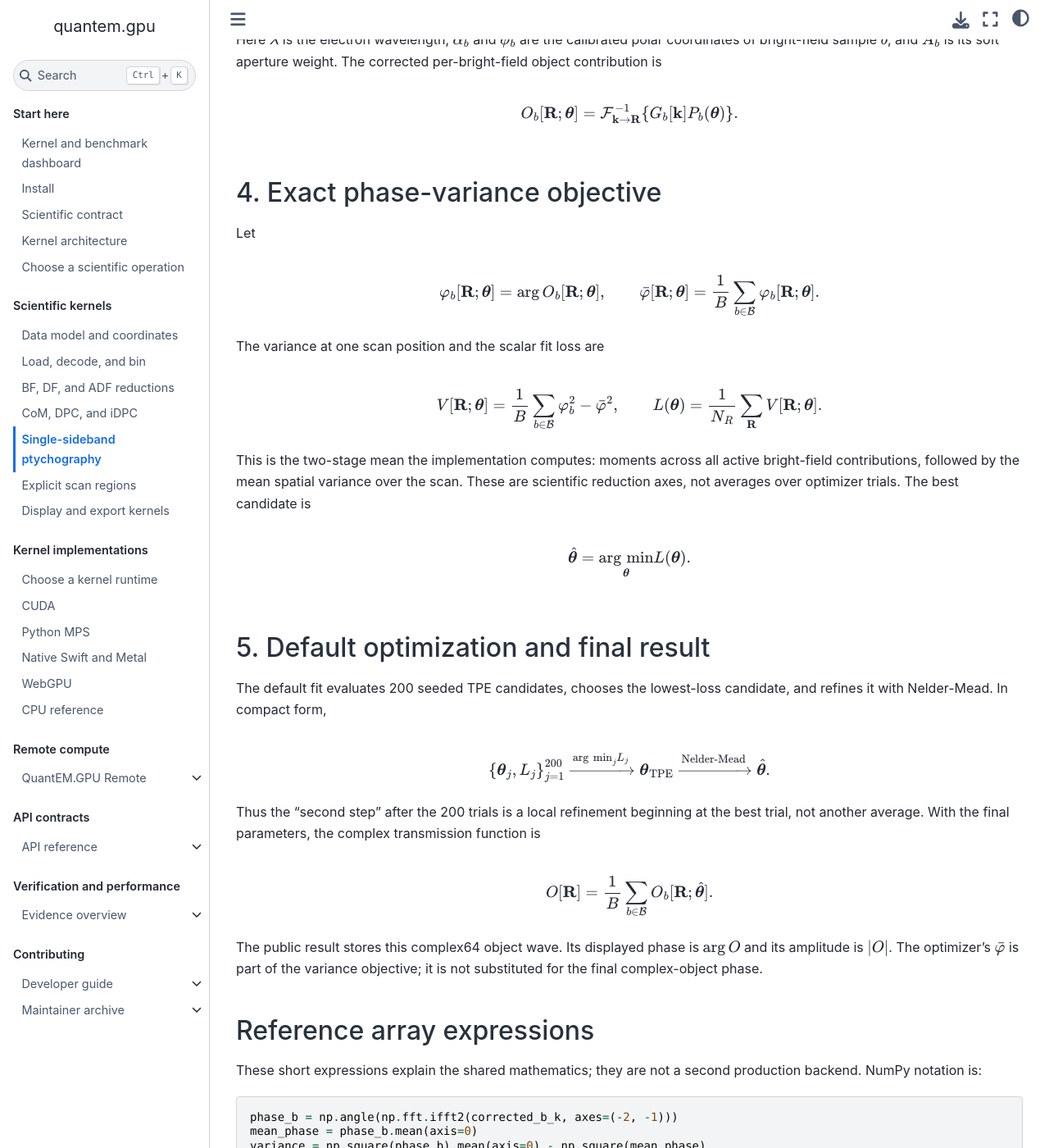
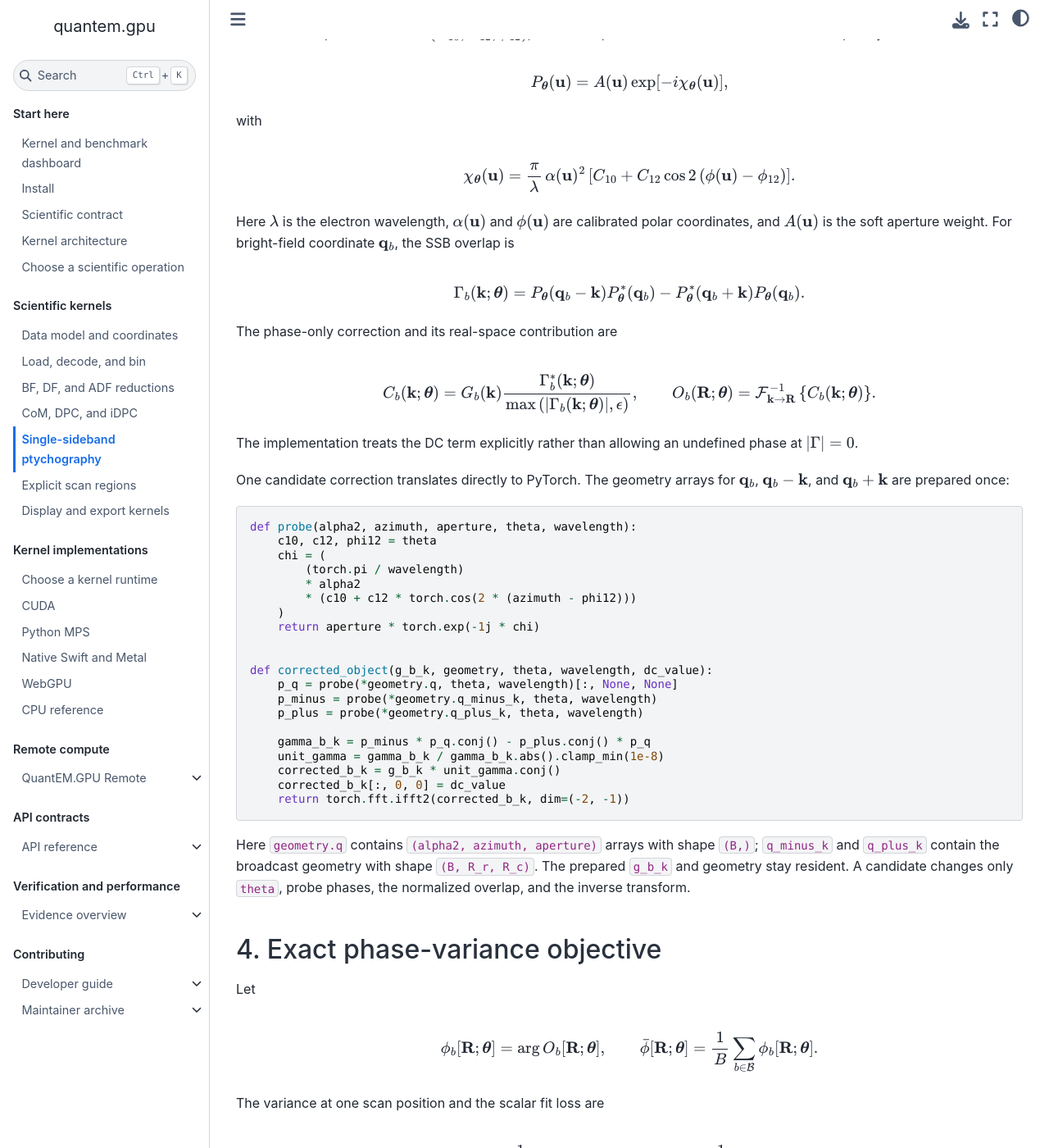
Before and after one commit to bobleesj/quantem.gpu, a Jupyter Book: the page built from docs/kernels/ssb.md, in a window 1280 px wide and 1400 px high, scrolled down 1524 px. Shown: the whole window at 82% size. Built offline with Jupyter Book 1.0.4 settings and Sphinx 7.4.7 and the Sphinx Book theme 1.1.4, drawn with Linux system fonts in a browser that asks for light colours; some of the changed text lies outside the part shown.

Commit message:
Explain SSB math with PyTorch

````diff
--- a/docs/kernels/ssb.md
+++ b/docs/kernels/ssb.md
@@ -54,6 +54,19 @@ $$
 The prepared $G_b[\mathbf k]$ columns, bright-field indices, aperture geometry,
 and FFT plans remain resident and are reused across optimizer candidates.
 
+The same transform is direct in PyTorch. If `selected_R_q` has shape
+`(R_r, R_c, B)`, moving the bright-field axis first gives the mathematical
+$G_b[\mathbf k]$ layout:
+
+```python
+import torch
+
+g_b_k = torch.fft.fft2(
+    selected_R_q.movedim(-1, 0),  # (B, R_r, R_c)
+    dim=(-2, -1),
+)
+```
+
 Here $\mathbf k$ indexes **scan frequency**, while $b$ indexes one selected
 bright-field detector coordinate. The inverse FFT converts each corrected
 $\mathbf k$ plane back to probe/scan position $\mathbf R$ before the variance is
@@ -65,53 +78,119 @@ $\boldsymbol\theta$.
 ## 3. Candidate aberration correction
 
 For candidate parameters
-$\boldsymbol\theta=(C_{10},C_{12},\phi_{12})$, the hot path evaluates
+$\boldsymbol\theta=(C_{10},C_{12},\phi_{12})$, define the probe transfer
+function at detector-frequency coordinate $\mathbf u$ as
 
 $$
-\chi_b(\boldsymbol\theta)
-=\frac{2\pi}{\lambda}\,\alpha_b^2
-\left[C_{10}+C_{12}\cos 2(\phi_b-\phi_{12})\right],
+P_{\boldsymbol\theta}(\mathbf u)
+=A(\mathbf u)\exp[-i\chi_{\boldsymbol\theta}(\mathbf u)],
 $$
 
-and forms the complex probe factor
+with
 
 $$
-P_b(\boldsymbol\theta)
-=A_b\exp\!\left[-i\chi_b(\boldsymbol\theta)\right].
+\chi_{\boldsymbol\theta}(\mathbf u)
+=\frac{\pi}{\lambda}\,\alpha(\mathbf u)^2
+\left[C_{10}+C_{12}\cos 2\left(\phi(\mathbf u)-\phi_{12}\right)\right].
 $$
 
-Here $\lambda$ is the electron wavelength, $\alpha_b$ and $\phi_b$ are the
-calibrated polar coordinates of bright-field sample $b$, and $A_b$ is its soft
-aperture weight. The corrected per-bright-field object contribution is
+Here $\lambda$ is the electron wavelength, $\alpha(\mathbf u)$ and
+$\phi(\mathbf u)$ are calibrated polar coordinates, and $A(\mathbf u)$ is the
+soft aperture weight. For bright-field coordinate $\mathbf q_b$, the SSB
+overlap is
 
 $$
-O_b[\mathbf R;\boldsymbol\theta]
+\Gamma_b(\mathbf k;\boldsymbol\theta)
+=P_{\boldsymbol\theta}(\mathbf q_b-\mathbf k)
+ P_{\boldsymbol\theta}^{*}(\mathbf q_b)
+-P_{\boldsymbol\theta}^{*}(\mathbf q_b+\mathbf k)
+ P_{\boldsymbol\theta}(\mathbf q_b).
+$$
+
+The phase-only correction and its real-space contribution are
+
+$$
+C_b(\mathbf k;\boldsymbol\theta)
+=G_b(\mathbf k)
+\frac{\Gamma_b^{*}(\mathbf k;\boldsymbol\theta)}
+{\max\left(|\Gamma_b(\mathbf k;\boldsymbol\theta)|,\epsilon\right)},
+\qquad
+O_b(\mathbf R;\boldsymbol\theta)
 =\mathcal F^{-1}_{\mathbf k\rightarrow\mathbf R}
-\{G_b[\mathbf k]P_b(\boldsymbol\theta)\}.
+\left\{C_b(\mathbf k;\boldsymbol\theta)\right\}.
 $$
+
+The implementation treats the DC term explicitly rather than allowing an
+undefined phase at $|\Gamma|=0$.
+
+One candidate correction translates directly to PyTorch. The geometry arrays
+for $\mathbf q_b$, $\mathbf q_b-\mathbf k$, and
+$\mathbf q_b+\mathbf k$ are prepared once:
+
+```python
+def probe(alpha2, azimuth, aperture, theta, wavelength):
+    c10, c12, phi12 = theta
+    chi = (
+        (torch.pi / wavelength)
+        * alpha2
+        * (c10 + c12 * torch.cos(2 * (azimuth - phi12)))
+    )
+    return aperture * torch.exp(-1j * chi)
+
+
+def corrected_object(g_b_k, geometry, theta, wavelength, dc_value):
+    p_q = probe(*geometry.q, theta, wavelength)[:, None, None]
+    p_minus = probe(*geometry.q_minus_k, theta, wavelength)
+    p_plus = probe(*geometry.q_plus_k, theta, wavelength)
+
+    gamma_b_k = p_minus * p_q.conj() - p_plus.conj() * p_q
+    unit_gamma = gamma_b_k / gamma_b_k.abs().clamp_min(1e-8)
+    corrected_b_k = g_b_k * unit_gamma.conj()
+    corrected_b_k[:, 0, 0] = dc_value
+    return torch.fft.ifft2(corrected_b_k, dim=(-2, -1))
+```
+
+Here `geometry.q` contains `(alpha2, azimuth, aperture)` arrays with shape
+`(B,)`; `q_minus_k` and `q_plus_k` contain the broadcast geometry with shape
+`(B, R_r, R_c)`. The prepared `g_b_k` and geometry stay resident. A candidate
+changes only `theta`, probe phases, the normalized overlap, and the inverse
+transform.
 
 ## 4. Exact phase-variance objective
 
 Let
 
 $$
-\varphi_b[\mathbf R;\boldsymbol\theta]
+\phi_b[\mathbf R;\boldsymbol\theta]
 =\arg O_b[\mathbf R;\boldsymbol\theta],
 \qquad
-\bar\varphi[\mathbf R;\boldsymbol\theta]
-=\frac{1}{B}\sum_{b\in\mathcal B}\varphi_b[\mathbf R;\boldsymbol\theta].
+\bar\phi[\mathbf R;\boldsymbol\theta]
+=\frac{1}{B}\sum_{b\in\mathcal B}\phi_b[\mathbf R;\boldsymbol\theta].
 $$
 
 The variance at one scan position and the scalar fit loss are
 
 $$
 V[\mathbf R;\boldsymbol\theta]
-=\frac{1}{B}\sum_{b\in\mathcal B}\varphi_b^2
--\bar\varphi^2,
+=\frac{1}{B}\sum_{b\in\mathcal B}\phi_b^2
+-\bar\phi^2,
 \qquad
 L(\boldsymbol\theta)
 =\frac{1}{N_R}\sum_{\mathbf R}V[\mathbf R;\boldsymbol\theta].
 $$
+
+The reduction axes are equally explicit in PyTorch:
+
+```python
+def phase_variance_loss(object_b_R):
+    phi_b_R = torch.angle(object_b_R)       # (B, R_r, R_c)
+    phi_R = phi_b_R.mean(dim=0)             # mean over bright-field samples
+    variance_R = (
+        phi_b_R.square().mean(dim=0)
+        - phi_R.square()
+    )
+    return variance_R.mean()                 # mean over scan positions
+```
 
 This is the two-stage mean the implementation computes: moments across all
 active bright-field contributions, followed by the mean spatial variance over
@@ -137,6 +216,19 @@ $$
 \hat{\boldsymbol\theta}.
 $$
 
+TPE proposes candidates sequentially, but the selection rule itself is simply:
+
+```python
+candidate_losses = torch.tensor(losses_from_200_tpe_trials)
+best_trial_index = torch.argmin(candidate_losses).item()
+theta_tpe = theta_candidates[best_trial_index]
+
+# theta_tpe then seeds the local Nelder-Mead refinement.
+```
+
+There is no mean over the 200 candidates. The mean operations are only over
+bright-field samples and scan positions inside `phase_variance_loss`.
+
 Thus the "second step" after the 200 trials is a local refinement beginning at
 the best trial, not another average. With the final parameters, the
 complex transmission function is
@@ -148,35 +240,26 @@ O_b[\mathbf R;\hat{\boldsymbol\theta}].
 $$
 
 The public result stores this complex64 object wave. Its displayed phase is
-$\arg O$ and its amplitude is $|O|$. The optimizer's $\bar\varphi$ is part of
+$\phi=\arg O$ and its amplitude is $|O|$. The optimizer's $\bar\phi$ is part of
 the variance objective; it is not substituted for the final complex-object
 phase.
 
-## Reference array expressions
-
-These short expressions explain the shared mathematics; they are not a second
-production backend. NumPy notation is:
+The final reduction is also ordinary array code:
 
 ```python
-phase_b = np.angle(np.fft.ifft2(corrected_b_k, axes=(-2, -1)))
-mean_phase = phase_b.mean(axis=0)
-variance = np.square(phase_b).mean(axis=0) - np.square(mean_phase)
-loss = variance.mean()
-object_wave = np.fft.ifft2(corrected_b_k.mean(axis=0), axes=(-2, -1))
+object_R = object_b_R.mean(dim=0)  # (R_r, R_c), complex64
+amplitude_R = torch.abs(object_R)
+phi_R = torch.angle(object_R)
 ```
 
-The equivalent PyTorch expression is:
+## Why the production kernels are more elaborate
 
-```python
-phase_b = torch.angle(torch.fft.ifft2(corrected_b_k, dim=(-2, -1)))
-mean_phase = phase_b.mean(dim=0)
-variance = phase_b.square().mean(dim=0) - mean_phase.square()
-loss = variance.mean()
-object_wave = torch.fft.ifft2(corrected_b_k.mean(dim=0), dim=(-2, -1))
-```
-
-CUDA, MPS, and WebGPU may fuse and chunk these operations, but parity is judged
-against the same definitions and full selected bright-field evidence.
+The PyTorch expressions are the readable array specification, not a maintained
+production runtime. CUDA, MPS, and WebGPU may fuse candidate correction, phase
+moments, and loss accumulation; chunk the $B$ axis; reuse FFT plans and
+buffers; and avoid materializing every $O_b[\mathbf R]$. Parity is still judged
+against the same equations, reduction axes, dtype, normalization, and complete
+selected bright-field evidence.
 
 ## Public workflow
 
````
Also changed, not shown: 1 other file.
